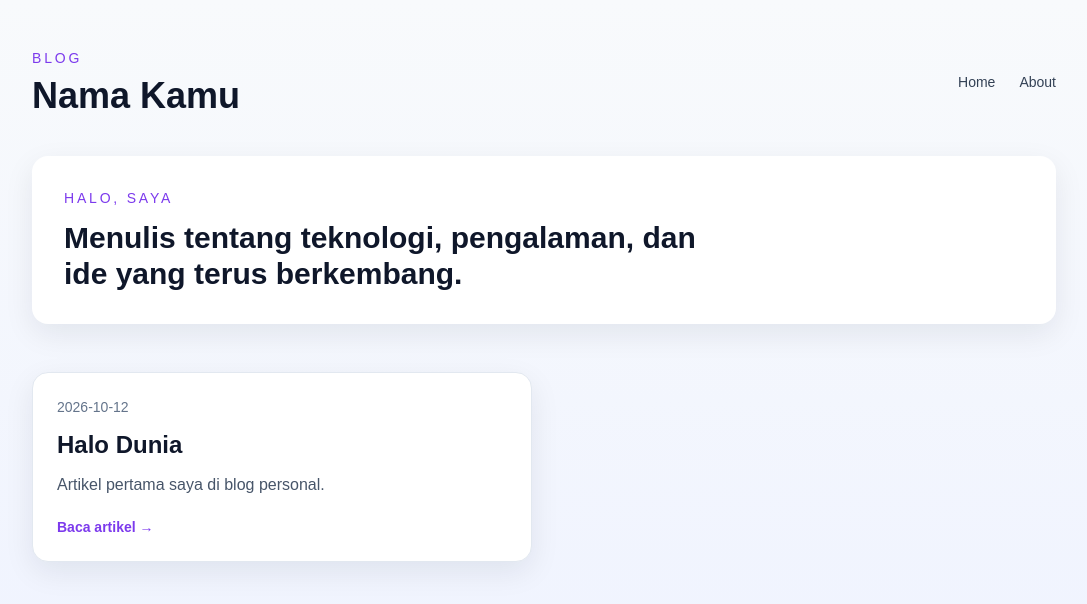
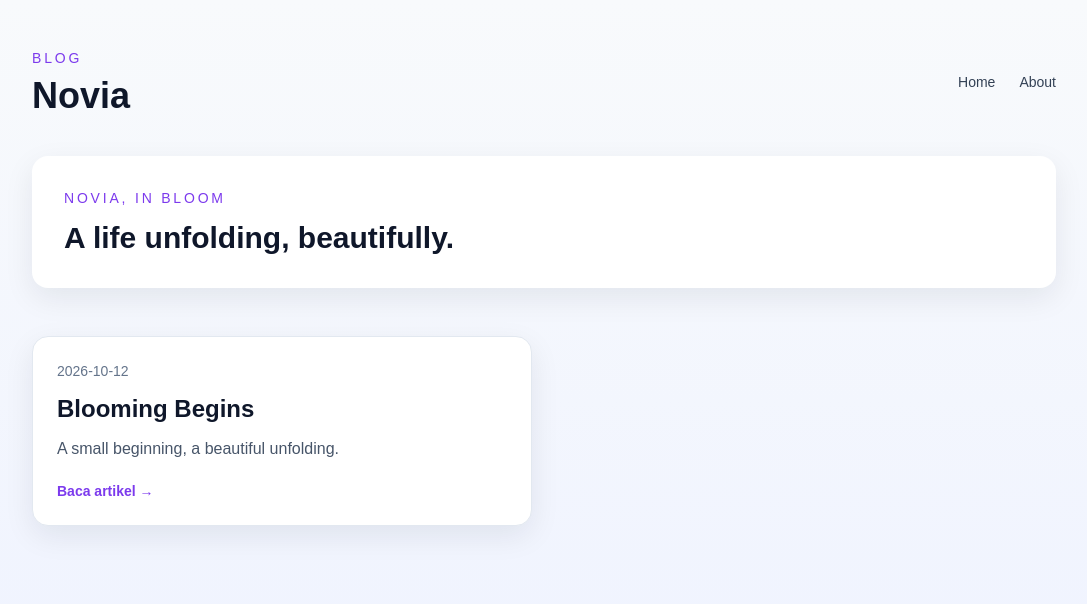
Before and after one commit to drnovia/blog-pribadi, a Next.js app: page / in a window 1280 px wide. Shown: the top 604 px of the page, without its empty margins (96-1183 px from the left). Built offline with nearby package versions, Linux system fonts and the light colour scheme.

Commit message:
Personalize blog content for Novia and Novia, in Bloom

```diff
--- a/app/about/page.tsx
+++ b/app/about/page.tsx
@@ -7,16 +7,14 @@ export default function AboutPage() {
         <Link href="/" className="text-sm font-medium text-violet-600">
           ← Kembali
         </Link>
-        <h1 className="mt-6 text-4xl font-bold text-slate-900">Tentang Saya</h1>
+        <h1 className="mt-6 text-4xl font-bold text-slate-900">About Novia</h1>
 
         <p className="mt-6 text-lg leading-8 text-slate-700">
-          Saya adalah seorang pembelajar dan penulis yang suka membagikan pengalaman,
-          pemikiran, dan proyek yang sedang saya kerjakan.
+          A curious mind collecting stories, little wonders, and thoughts along the way.
         </p>
 
         <p className="mt-4 text-lg leading-8 text-slate-700">
-          Blog ini dibuat untuk mencatat cerita, teknologi, dan hal-hal kecil yang
-          saya pelajari setiap hari.
+          Just living, learning, and blooming. ☀️
         </p>
       </div>
     </main>
--- a/app/layout.tsx
+++ b/app/layout.tsx
@@ -2,8 +2,8 @@ import "./globals.css";
 import type { Metadata } from "next";
 
 export const metadata: Metadata = {
-  title: "Blog Saya",
-  description: "Blog pribadi untuk menulis ide, pengalaman, dan karya.",
+  title: "Novia, in Bloom",
+  description: "A life unfolding, beautifully.",
 };
 
 export default function RootLayout({
--- a/app/page.tsx
+++ b/app/page.tsx
@@ -13,7 +13,7 @@ export default function HomePage() {
               Blog
             </p>
             <h1 className="mt-2 text-4xl font-bold text-slate-900">
-              Nama Kamu
+              Novia
             </h1>
           </div>
           <nav className="flex gap-6 text-sm font-medium text-slate-700">
@@ -24,10 +24,10 @@ export default function HomePage() {
 
         <section className="mb-12 rounded-2xl bg-white p-8 shadow-soft">
           <p className="mb-3 text-sm uppercase tracking-[0.2em] text-violet-600">
-            Halo, saya
+            Novia, in Bloom
           </p>
           <h2 className="max-w-2xl text-3xl font-bold text-slate-900">
-            Menulis tentang teknologi, pengalaman, dan ide yang terus berkembang.
+            A life unfolding, beautifully.
           </h2>
         </section>
 
--- a/content/posts/hello-world.md
+++ b/content/posts/hello-world.md
@@ -1,20 +1,18 @@
 ---
-title: "Halo Dunia"
-excerpt: "Artikel pertama saya di blog personal."
+title: "Blooming Begins"
+excerpt: "A small beginning, a beautiful unfolding."
 date: "2026-10-12"
-author: "Nama Kamu"
+author: "Novia"
 ---
 
-# Halo Dunia
+# Blooming Begins
 
-Selamat datang di blog saya.
+Welcome to my little corner of the internet.
 
-Ini adalah artikel pertama saya. Di blog ini, saya akan menulis tentang:
-- pengalaman belajar
-- proyek yang sedang dikerjakan
-- teknologi yang saya pelajari
-- ide dan refleksi harian
+This space is where I gather thoughts, stories, and the small things that make life feel meaningful.
 
-> Tulis apa yang kamu pelajari, karena itu akan berguna di masa depan.
+A curious mind collecting stories, little wonders, and thoughts along the way.
 
-Semoga blog ini bisa jadi tempat catatan dan inspirasi.
+> Just living, learning, and blooming. ☀️
+
+I hope this blog becomes a place for reflection, growth, and a soft kind of joy.
```
